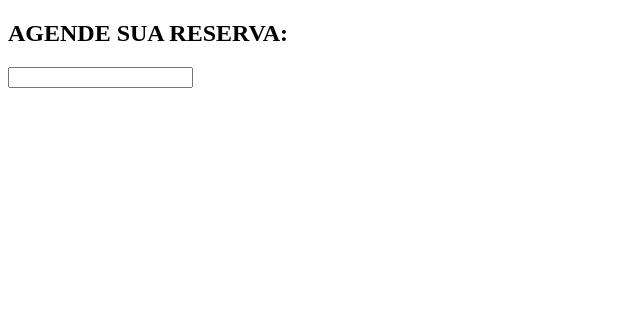
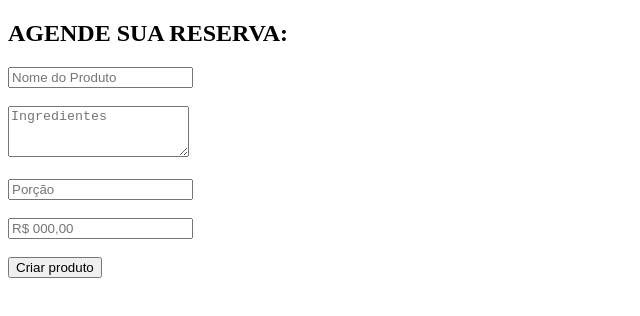
Before and after one commit to LiviaMeowXD/catcafeTCA, a plain HTML site: page index.html in a window 1280 px wide. Shown: the whole page, without its empty margins (0-640 px from the left). Drawn offline with Linux system fonts and the light colour scheme.

Commit message:
index.html modificado

```diff
--- a/index.html
+++ b/index.html
@@ -8,8 +8,21 @@
 <body>
 
     <h2>AGENDE SUA RESERVA:</h2>
-    <form>
-        <input>
-    </form>
+        <form id="produtoForm">
+            <input type="hidden" id="produtoId">
+            <input type="text" id="produtoNome" placeholder="Nome do Produto" required>
+            <br>
+            <br>
+            <textarea id="produtoDesc" placeholder="Ingredientes" rows="3" required></textarea>
+            <br>
+            <br>
+            <input type="number" id="produtoPorcao" placeholder="Porção" required>
+            <br>
+            <br>
+            <input type="text" id="produtoPreco" placeholder="R$ 000,00" required>
+            <br>
+            <br>
+            <button type="submit" id="submitBtn">Criar produto</button>
+        </form>
 </body>
 </html>
```
